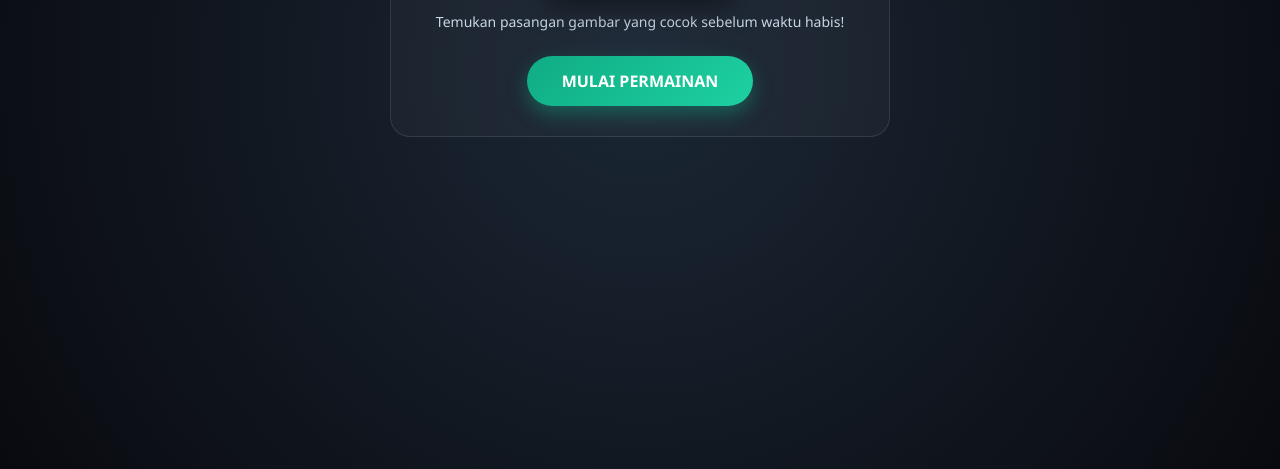
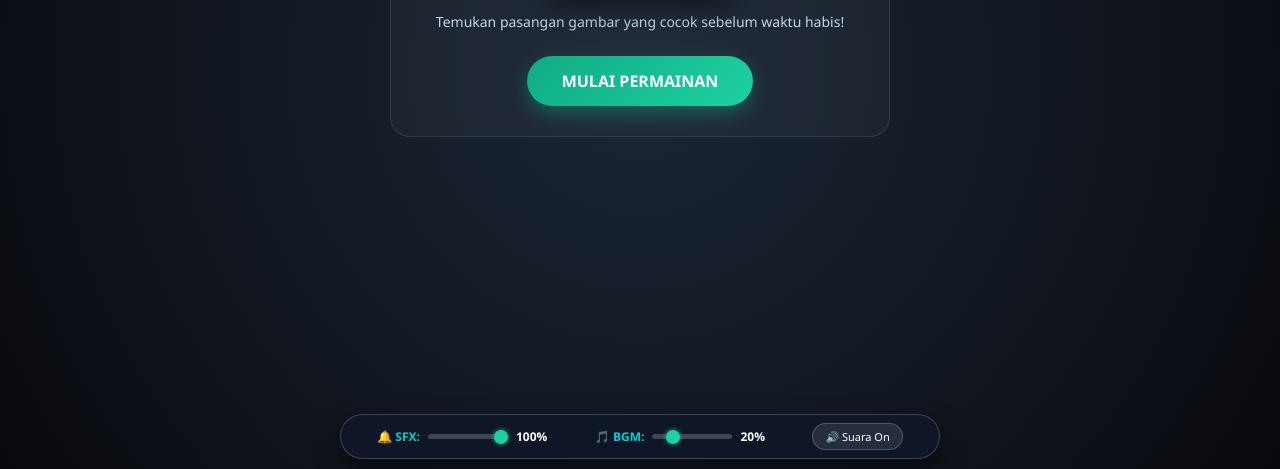
Before and after one commit to zalfaqoiqisty-arch/mencocokan-gambar, a plain HTML site: page index.html in a window 1280 px wide. Shown: the part 331-800 px from the top of the page. Drawn offline with Linux system fonts and the light colour scheme.

Commit message:
Implement audio settings panel in index.html
Added audio settings panel with volume controls and mute functionality.

```diff
--- a/index.html
+++ b/index.html
@@ -25,7 +25,7 @@
             flex-direction: column;
             align-items: center;
             min-height: 100vh;
-            padding: 20px;
+            padding: 20px 20px 80px 20px; /* Padding bawah ditambah agar tidak tertutup panel audio */
             user-select: none;
             overflow-x: hidden;
         }
@@ -233,18 +233,88 @@
             opacity: 0.6;
             cursor: default;
         }
+
+        /* 🎛️ PANEL PENGATURAN AUDIO (BOGOH / STICKY FOOTER) */
+        .audio-settings-bar {
+            position: fixed;
+            bottom: 10px;
+            left: 50%;
+            transform: translateX(-50%);
+            width: 90%;
+            max-width: 600px;
+            background: rgba(15, 23, 42, 0.9);
+            backdrop-filter: blur(10px);
+            border: 1px solid rgba(255, 255, 255, 0.2);
+            border-radius: 50px;
+            padding: 8px 20px;
+            display: flex;
+            align-items: center;
+            justify-content: space-around;
+            box-shadow: 0 10px 25px rgba(0,0,0,0.5);
+            z-index: 1000;
+            gap: 15px;
+        }
+
+        .audio-control-group {
+            display: flex;
+            align-items: center;
+            gap: 8px;
+            font-size: 12px;
+            font-weight: bold;
+            color: #00d2d3;
+        }
+
+        .audio-control-group label {
+            white-space: nowrap;
+        }
+
+        .audio-slider {
+            -webkit-appearance: none;
+            appearance: none;
+            width: 80px;
+            height: 5px;
+            background: rgba(255, 255, 255, 0.2);
+            border-radius: 5px;
+            outline: none;
+            cursor: pointer;
+        }
+
+        .audio-slider::-webkit-slider-thumb {
+            -webkit-appearance: none;
+            appearance: none;
+            width: 14px;
+            height: 14px;
+            border-radius: 50%;
+            background: #1dd1a1;
+            cursor: pointer;
+            box-shadow: 0 0 5px rgba(29, 209, 161, 0.8);
+        }
+
+        .mute-btn {
+            background: rgba(255, 255, 255, 0.1);
+            border: 1px solid rgba(255, 255, 255, 0.2);
+            color: #fff;
+            padding: 5px 12px;
+            border-radius: 20px;
+            font-size: 11px;
+            cursor: pointer;
+            transition: background 0.2s;
+        }
+
+        .mute-btn:hover {
+            background: rgba(255, 255, 255, 0.2);
+        }
     </style>
 </head>
 <body>
 
-    <!-- BRANDING HEADER: LOGO KIRI | LOGO & TULISAN TENGAH | LOGO KANAN (TERMASUK LOGO67) -->
+    <!-- BRANDING HEADER: LOGO KIRI | LOGO & TULISAN TENGAH | LOGO KANAN -->
     <div class="brand-header">
         <div class="header-logos-left">
             <img src="logoSmk.jpeg" alt="Logo SMK">
             <img src="hkihhcgfk.jpeg" alt="Logo UZ" onerror="this.onerror=null; this.src='hkihhcgfk.png';">
         </div>
 
-        <!-- LOGO GAME + TULISAN DI TENGAH HEADER -->
         <div class="center-logo">
             <img src="logogame.png" alt="Match Picture Logo">
             <div class="brand-title">
@@ -253,7 +323,6 @@
             </div>
         </div>
 
-        <!-- DI KANAN: LOGO MOKO, LOGO JURUSAN, DAN LOGO67 -->
         <div class="header-logos-right">
             <img src="ppm.jpeg" alt="Logo MOKO" onerror="this.onerror=null; this.src='ppm.png';">
             <img src="logojurusan.jpeg" alt="Logo Jurusan">
@@ -281,13 +350,58 @@
         <div class="board level-1" id="board"></div>
     </div>
 
+    <!-- 🎛️ PANEL PENGATURAN EFEK SUARA DI BAGIAN BAWAH -->
+    <div class="audio-settings-bar">
+        <div class="audio-control-group">
+            <label for="sfxVolume">🔔 SFX:</label>
+            <input type="range" id="sfxVolume" class="audio-slider" min="0" max="1" step="0.05" value="1" oninput="updateAudioSettings()">
+            <span id="sfxVal" style="color:#fff;">100%</span>
+        </div>
+
+        <div class="audio-control-group">
+            <label for="bgmVolume">🎵 BGM:</label>
+            <input type="range" id="bgmVolume" class="audio-slider" min="0" max="0.1" step="0.005" value="0.02" oninput="updateAudioSettings()">
+            <span id="bgmVal" style="color:#fff;">20%</span>
+        </div>
+
+        <button class="mute-btn" id="muteBtn" onclick="toggleMute()">🔊 Suara On</button>
+    </div>
+
     <script>
         // 🔊 SYSTEM SOUND EFFECT & BGM (Web Audio API)
         const audioCtx = new (window.AudioContext || window.webkitAudioContext)();
         let isBgmPlaying = false;
         let bgmInterval = null;
 
-        // 🎵 MUSIK BACKGROUND (BGM Chiptune Loop Auto-Start)
+        // VARIABLE VOLUME CONTROL
+        let sfxVolumeGain = 1.0;
+        let bgmVolumeGain = 0.02;
+        let isMuted = false;
+
+        function updateAudioSettings() {
+            const sfxInput = parseFloat(document.getElementById('sfxVolume').value);
+            const bgmInput = parseFloat(document.getElementById('bgmVolume').value);
+
+            sfxVolumeGain = sfxInput;
+            bgmVolumeGain = bgmInput;
+
+            document.getElementById('sfxVal').innerText = Math.round(sfxInput * 100) + '%';
+            document.getElementById('bgmVal').innerText = Math.round((bgmInput / 0.1) * 100) + '%';
+        }
+
+        function toggleMute() {
+            isMuted = !isMuted;
+            const btn = document.getElementById('muteBtn');
+            if (isMuted) {
+                btn.innerText = '🔇 Mute';
+                btn.style.background = 'rgba(238, 82, 83, 0.4)';
+            } else {
+                btn.innerText = '🔊 Suara On';
+                btn.style.background = 'rgba(255, 255, 255, 0.1)';
+            }
+        }
+
+        // 🎵 MUSIK BACKGROUND (BGM Chiptune Loop)
         function startBGM() {
             if (isBgmPlaying) return;
             isBgmPlaying = true;
@@ -305,15 +419,16 @@
                     audioCtx.resume();
                 }
 
+                if (isMuted || bgmVolumeGain <= 0) return;
+
                 const osc = audioCtx.createOscillator();
                 const noteGain = audioCtx.createGain();
 
                 osc.type = 'triangle';
                 osc.frequency.setValueAtTime(notes[noteIndex], audioCtx.currentTime);
 
-                // BGM dibuat lembut agar SFX mendominasi
-                noteGain.gain.setValueAtTime(0.015, audioCtx.currentTime);
-                noteGain.gain.exponentialRampToValueAtTime(0.001, audioCtx.currentTime + 0.25);
+                noteGain.gain.setValueAtTime(bgmVolumeGain, audioCtx.currentTime);
+                noteGain.gain.exponentialRampToValueAtTime(0.0001, audioCtx.currentTime + 0.25);
 
                 osc.connect(noteGain);
                 noteGain.connect(audioCtx.destination);
@@ -325,7 +440,6 @@
             }, 300);
         }
 
-        // 🚀 OTO-PEMUTARAN SUARA SAAT HALAMAN DIMUAT
         function initAutoAudio() {
             if (audioCtx.state === 'suspended') {
                 audioCtx.resume();
@@ -344,8 +458,10 @@
             }, { once: false });
         });
 
-        // 🔔 EFEK SUARA GAME (SUPER HARD & LOUD VOLUME)
+        // 🔔 EFEK SUARA GAME
         function playSound(type) {
+            if (isMuted || sfxVolumeGain <= 0) return;
+
             if (audioCtx.state === 'suspended') {
                 audioCtx.resume();
             }
@@ -358,53 +474,48 @@
             const now = audioCtx.currentTime;
 
             if (type === 'flip') {
-                // Suara Klik Kartu (Volume Maksimal 0.95 & Square Wave)
                 osc.type = 'square';
                 osc.frequency.setValueAtTime(500, now);
                 osc.frequency.exponentialRampToValueAtTime(1200, now + 0.08);
-                gain.gain.setValueAtTime(0.95, now);
+                gain.gain.setValueAtTime(0.95 * sfxVolumeGain, now);
                 gain.gain.exponentialRampToValueAtTime(0.01, now + 0.08);
                 osc.start(now);
                 osc.stop(now + 0.08);
             } else if (type === 'match') {
-                // Suara Cocok / Benar (Volume Maksimal 1.0 & Nada Nyaring)
                 osc.type = 'triangle';
                 osc.frequency.setValueAtTime(523.25, now);
                 osc.frequency.setValueAtTime(659.25, now + 0.08);
                 osc.frequency.setValueAtTime(783.99, now + 0.16);
                 osc.frequency.setValueAtTime(1046.50, now + 0.24);
-                gain.gain.setValueAtTime(1.0, now);
+                gain.gain.setValueAtTime(1.0 * sfxVolumeGain, now);
                 gain.gain.exponentialRampToValueAtTime(0.01, now + 0.4);
                 osc.start(now);
                 osc.stop(now + 0.4);
             } else if (type === 'wrong') {
-                // Suara Salah (Volume Maksimal 0.95 & Sawtooth Keras)
                 osc.type = 'sawtooth';
                 osc.frequency.setValueAtTime(300, now);
                 osc.frequency.setValueAtTime(150, now + 0.12);
-                gain.gain.setValueAtTime(0.95, now);
+                gain.gain.setValueAtTime(0.95 * sfxVolumeGain, now);
                 gain.gain.exponentialRampToValueAtTime(0.01, now + 0.3);
                 osc.start(now);
                 osc.stop(now + 0.3);
             } else if (type === 'win') {
-                // Suara Menang Level (Volume 1.0)
                 osc.type = 'square';
                 osc.frequency.setValueAtTime(523.25, now);
                 osc.frequency.setValueAtTime(659.25, now + 0.12);
                 osc.frequency.setValueAtTime(783.99, now + 0.24);
                 osc.frequency.setValueAtTime(1046.50, now + 0.36);
-                gain.gain.setValueAtTime(1.0, now);
+                gain.gain.setValueAtTime(1.0 * sfxVolumeGain, now);
                 gain.gain.exponentialRampToValueAtTime(0.01, now + 0.7);
                 osc.start(now);
                 osc.stop(now + 0.7);
             } else if (type === 'lose') {
-                // Suara Kalah (Volume 1.0)
                 osc.type = 'sawtooth';
                 osc.frequency.setValueAtTime(400, now);
                 osc.frequency.setValueAtTime(300, now + 0.15);
                 osc.frequency.setValueAtTime(200, now + 0.3);
                 osc.frequency.setValueAtTime(100, now + 0.45);
-                gain.gain.setValueAtTime(1.0, now);
+                gain.gain.setValueAtTime(1.0 * sfxVolumeGain, now);
                 gain.gain.exponentialRampToValueAtTime(0.01, now + 0.8);
                 osc.start(now);
                 osc.stop(now + 0.8);
```
